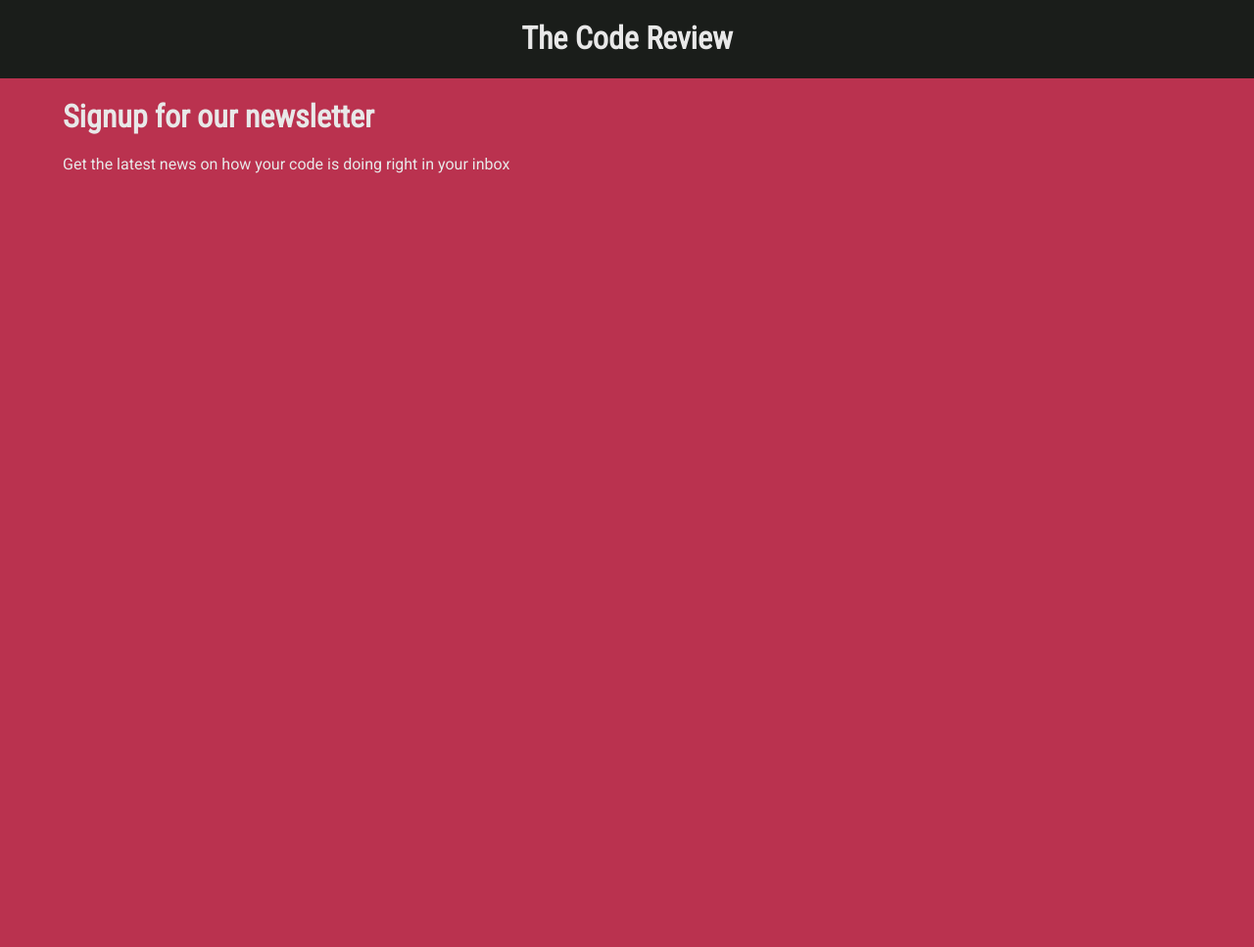
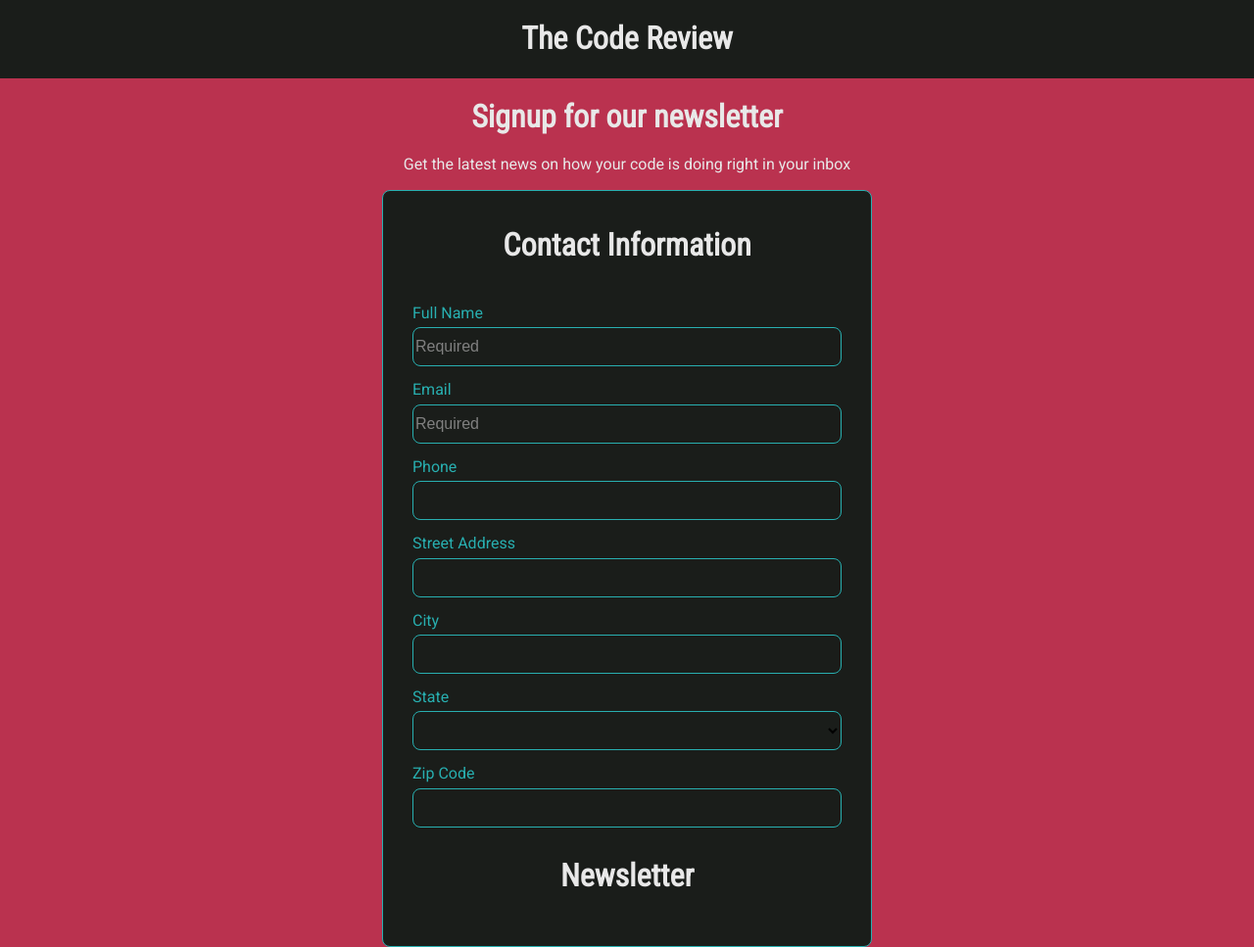
Before and after one commit to mtallerico1/Treehouse-FEWD-Project-3, a plain HTML site: page index.html in a window 1280 px wide. Shown: the whole page at 98% size. Before the commit the page ends 800 px from the top, so only its background shows below. Drawn offline with Linux system fonts and the light colour scheme.

Commit message:
Adding forms and styling

```diff
--- a/css/style.css
+++ b/css/style.css
@@ -5,6 +5,7 @@
 
 body {
     background-color: #ba324f;
+    font-family: 'Roboto', sans-serif;
 }
 
 nav {
@@ -14,13 +15,48 @@ nav {
 }
 
 .container {
+    text-align: center;
     width: 90%;
     margin: auto;
+    max-width: 500px;
 }
+
+/* Form Elements ------- */
 
 form {
     background-color: #1a1d1a;
+    width: 100%;
+    padding: 1em;
+    border: 1px solid #28afb0;
+    border-radius: .5em;
+  }
+
+fieldset {
+    border: 0;
+    display: flex;
+    flex-direction: column;
 }
+
+label {
+    text-align: left;
+    color: #28afb0;
+    margin-top: 15px;
+    margin-bottom: 5px;
+}
+
+input,
+select {
+    background-color: transparent;
+    height: 40px;
+    border: 1px solid #28afb0;
+    border-radius: .5em;
+}
+
+input[value] {
+    color: gray;
+}
+
+
 
 /* Text Elements ------- */
 
--- a/index.html
+++ b/index.html
@@ -21,7 +21,40 @@
     </header>
     <section>
         <div class="container">
-            <form action="post">
+            <form action="index.html" method="post">
+                <h1>Contact Information</h1>
+                <fieldset>
+                    <label for="full_name">Full Name</label>
+                    <input type="text" name="full_name" id="full_name" value="Required" required>
+
+                    <label for="email">Email</label>
+                    <input type="text" name="email" id="email" value="Required" required>
+
+                    <label for="phone">Phone</label>
+                    <input type="text" name="phone" id="phone">
+
+                    <label for="address">Street Address</label>
+                    <input type="text" name="address" id="address">
+
+                    <label for="city">City</label>
+                    <input type="text" name="city" id="city">
+
+                    <label for="state">State</label>
+                    <select name="state" id="state" value="Choose State">
+
+
+
+                    </select>
+
+                    <label for="zip_code">Zip Code</label>
+                    <input type="text" name="zip_code" id="zip_code">
+                </fieldset>
+                <h1>Newsletter</h1>
+                <fieldset>
+
+
+                </fieldset>
+
 
 
 
```
